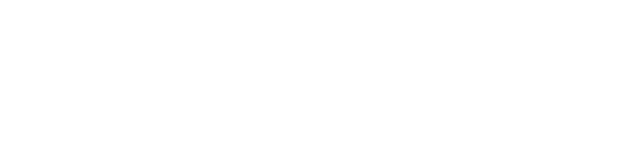
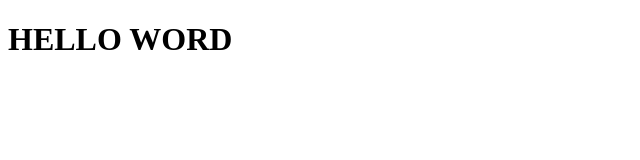
Before and after one commit to dinhphan1/test, a plain HTML site: page index.html in a window 1280 px wide. Shown: the whole page, without its empty margins (0-640 px from the left). Drawn offline with Linux system fonts and the light colour scheme.

Commit message:
sua file index.html

```diff
--- a/index.html
+++ b/index.html
@@ -3,9 +3,10 @@
 <head>
     <meta charset="UTF-8">
     <meta name="viewport" content="width=device-width, initial-scale=1.0">
+
     <title>Document</title>
 </head>
 <body>
-
+    <h1>HELLO WORD</h1>
 </body>
 </html>
```
